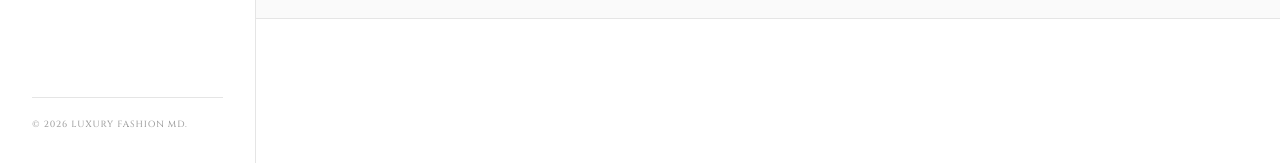
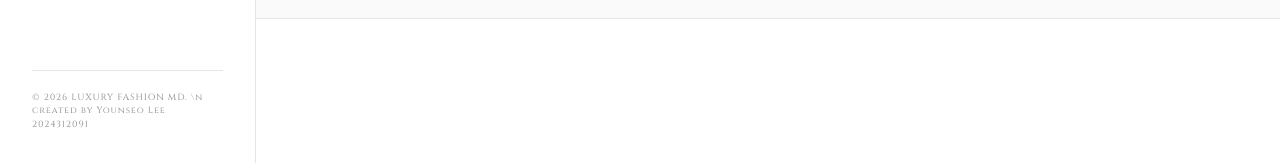
Before and after one commit to younseolee-skku/younseolee-skku.github.io-metgala, a plain HTML site: page index.html in a window 1280 px wide. Shown: the part 637-802 px from the top of the page. Drawn offline with nearby package versions, Linux system fonts and the light colour scheme.

Commit message:
Update index.html

```diff
--- a/index.html
+++ b/index.html
@@ -91,7 +91,7 @@
             </nav>
         </div>
         <div class="text-[9px] text-neutral-400 font-luxury tracking-widest border-t border-neutral-200 pt-5">
-            &copy; 2026 LUXURY FASHION MD.
+            &copy; 2026 LUXURY FASHION MD. \n created by Younseo Lee 2024312091
         </div>
     </aside>
 
```
